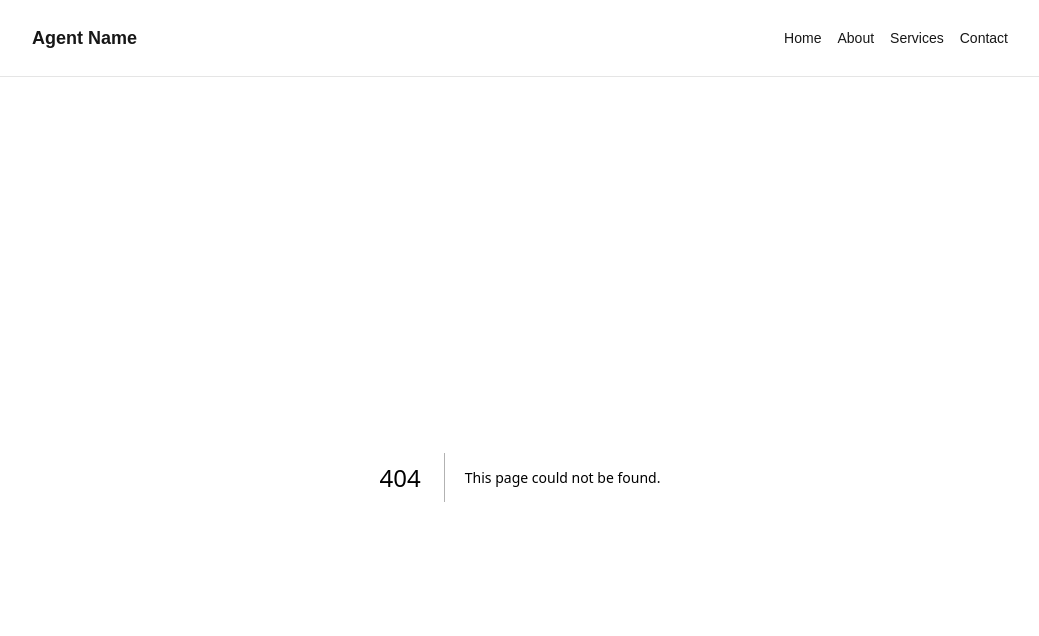
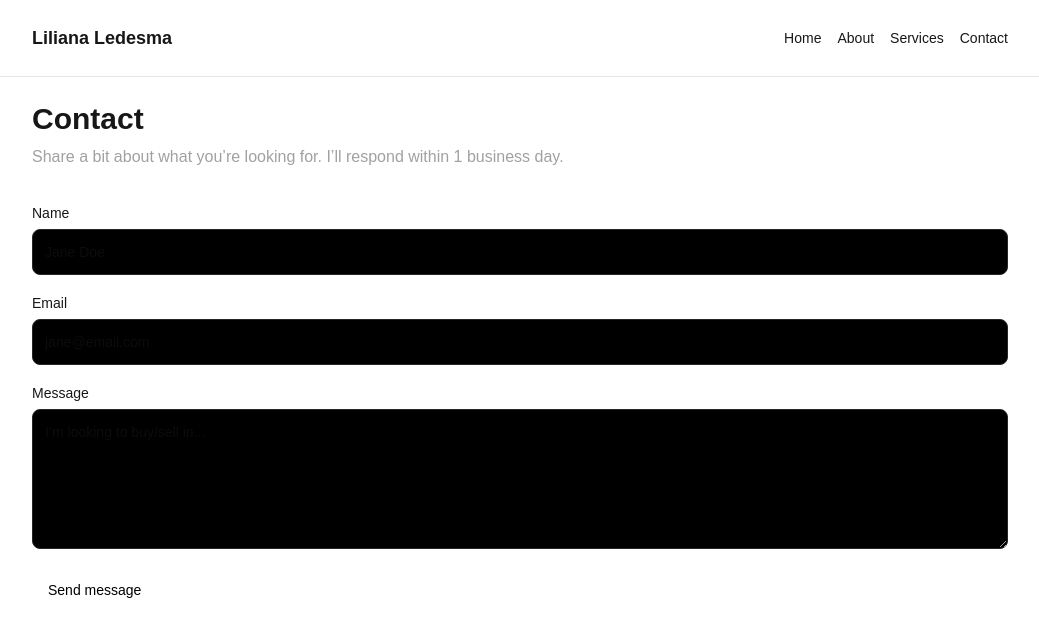
Before and after one commit to Damilss/lilianal.com, a Next.js app: page /contact in a window 1280 px wide. Before the commit this address had no page. Shown: the top 636 px of the page, without its empty margins (120-1159 px from the left). Built offline with nearby package versions, Linux system fonts and the light colour scheme.

Commit message:
Added contact form and components for it

```diff
--- /dev/null
+++ b/app/contact/page.tsx
@@ -0,0 +1,14 @@
+import ContactForm from "../../components/ContactForm";
+
+export default function ContactPage() {
+  return (
+    <main className="mx-auto max-w-5xl p-6">
+      <h1 className="text-3xl font-semibold">Contact</h1>
+      <p className="mt-2 text-neutral-400">
+        Share a bit about what you’re looking for. I’ll respond within 1 business day.
+      </p>
+
+      <ContactForm />
+    </main>
+  );
+}
--- /dev/null
+++ b/components/ContactForm.tsx
@@ -0,0 +1,69 @@
+"use client";
+
+import { useForm } from "react-hook-form";
+import { z } from "zod";
+import { zodResolver } from "@hookform/resolvers/zod";
+
+const schema = z.object({
+  name: z.string().min(2, "Please enter your name."),
+  email: z.string().email("Please enter a valid email."),
+  message: z.string().min(10, "Please include a short message (10+ characters)."),
+});
+
+type FormValues = z.infer<typeof schema>;
+
+export default function ContactForm() {
+  const {
+    register,
+    handleSubmit,
+    formState: { errors, isSubmitting },
+  } = useForm<FormValues>({ resolver: zodResolver(schema) });
+
+  async function onSubmit(values: FormValues) {
+    // Next step: send to /api/contact
+    console.log(values);
+    alert("Form submitted (next step: send email).");
+  }
+
+  return (
+    <form onSubmit={handleSubmit(onSubmit)} className="mt-8 space-y-4">
+      <div>
+        <label className="text-sm font-medium">Name</label>
+        <input
+          {...register("name")}
+          className="mt-1 w-full rounded-lg border border-neutral-800 bg-black p-3 text-sm"
+          placeholder="Jane Doe"
+        />
+        {errors.name && <p className="mt-1 text-sm text-red-400">{errors.name.message}</p>}
+      </div>
+
+      <div>
+        <label className="text-sm font-medium">Email</label>
+        <input
+          {...register("email")}
+          className="mt-1 w-full rounded-lg border border-neutral-800 bg-black p-3 text-sm"
+          placeholder="jane@email.com"
+        />
+        {errors.email && <p className="mt-1 text-sm text-red-400">{errors.email.message}</p>}
+      </div>
+
+      <div>
+        <label className="text-sm font-medium">Message</label>
+        <textarea
+          {...register("message")}
+          className="mt-1 min-h-[140px] w-full rounded-lg border border-neutral-800 bg-black p-3 text-sm"
+          placeholder="I’m looking to buy/sell in..."
+        />
+        {errors.message && <p className="mt-1 text-sm text-red-400">{errors.message.message}</p>}
+      </div>
+
+      <button
+        type="submit"
+        disabled={isSubmitting}
+        className="rounded-lg bg-white px-4 py-2 text-sm font-medium text-black hover:opacity-90 disabled:opacity-60"
+      >
+        {isSubmitting ? "Sending..." : "Send message"}
+      </button>
+    </form>
+  );
+}
--- a/components/header.tsx
+++ b/components/header.tsx
@@ -12,7 +12,7 @@ export default function Header() {
     <header className="border-b border-neutral-200 bg-white text-neutral-900 dark:border-neutral-800 dark:bg-black dark:text-neutral-100">
       <div className="mx-auto flex max-w-5xl items-center justify-between p-6">
         <Link href="/" className="text-lg font-semibold">
-          Agent Name
+          Liliana Ledesma
         </Link>
 
         <nav className="flex gap-4 text-sm">
```
Also changed, not shown: app/page.tsx (line endings or trailing spaces).
